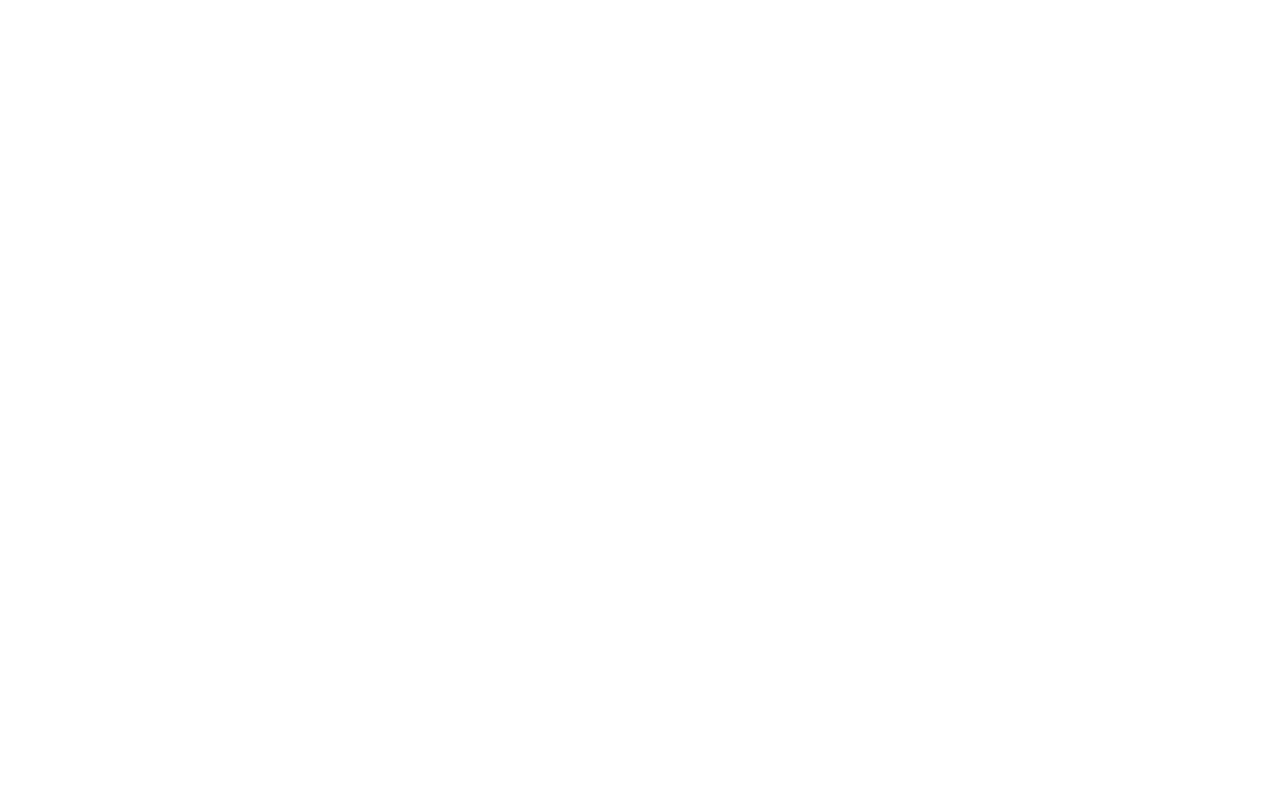
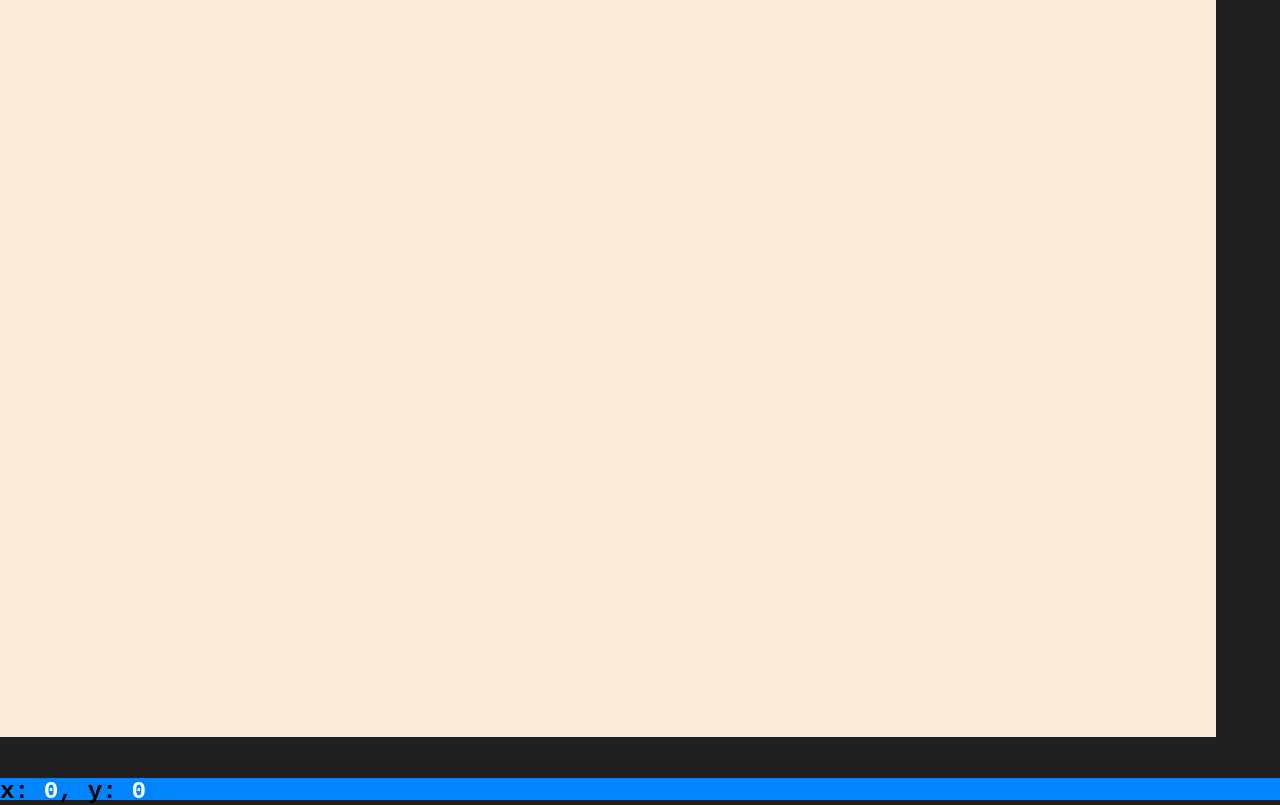
Before and after one commit to dka-raj/web-paint, a plain HTML site: page index.html in a window 1280 px wide. Drawn offline with Linux system fonts and the light colour scheme.

Commit message:
added backend & styles

```diff
--- /dev/null
+++ b/backend/events.js
@@ -0,0 +1 @@
+addEventListener("mousemove", userEvents.move)
--- /dev/null
+++ b/backend/functions.js
@@ -0,0 +1,8 @@
+const userEvents = {
+    move: function (e) {
+        if (e.srcElement === canvas) {
+            user.x = loc.x.innerText = e.offsetX
+            user.y = loc.y.innerText = e.offsetY
+        }
+    }
+}
--- /dev/null
+++ b/backend/main.js
@@ -0,0 +1,2 @@
+canvas.width = .95 * innerWidth
+canvas.height = (.95 * innerHeight) - barStatus.offsetHeight
--- /dev/null
+++ b/backend/values.js
@@ -0,0 +1,11 @@
+const canvas = document.querySelector(".paintingArea canvas"),
+    ctx = canvas.getContext("2d"),
+    barStatus = document.querySelector(".status.bar"),
+    user = {
+        x: 0,
+        y: 0
+    },
+    loc = {
+        x: document.querySelector(".status.bar .loc span.lX"),
+        y: document.querySelector(".status.bar .loc span.lY")
+    }
--- a/index.html
+++ b/index.html
@@ -4,9 +4,24 @@
     <meta charset="UTF-8">
     <meta http-equiv="X-UA-Compatible" content="IE=edge">
     <meta name="viewport" content="width=device-width, initial-scale=1.0">
+    <link rel="stylesheet" href="/styles/main.css">
+    <link rel="stylesheet" href="/styles/areaPainting.css">
+    <link rel="stylesheet" href="/styles/barStatus.css">
     <title>Web Paint</title>
 </head>
 <body>
-
+    <div class="paintingArea">
+        <canvas></canvas>
+    </div>
+    <div class="status bar">
+        <div class="loc">
+            x: <span class="lX">0</span>,
+            y: <span class="lY">0</span>
+        </div>
+    </div>
+    <script src="/backend/functions.js"></script>
+    <script defer src="/backend/values.js"></script>
+    <script defer src="/backend/main.js"></script>
+    <script defer src="/backend/events.js"></script>
 </body>
 </html>
--- /dev/null
+++ b/styles/areaPainting.css
@@ -0,0 +1,8 @@
+.paintingArea {
+  width: 100%;
+  height: calc(100% - var(--statusH));
+}
+
+.paintingArea canvas {
+  background-color: antiquewhite;
+}
--- /dev/null
+++ b/styles/barStatus.css
@@ -0,0 +1,18 @@
+.status.bar {
+  position: absolute;
+  width: 100%;
+  height: var(--statusH);
+  bottom: 0;
+  background-color: #0084ff;
+}
+
+.status.bar .loc {
+  font-family: monospace;
+  font-size: 1.875em;
+  font-weight: bold;
+  width: 250px;
+}
+
+.status.bar .loc span {
+  color: #fff;
+}
--- /dev/null
+++ b/styles/main.css
@@ -0,0 +1,8 @@
+body {
+  margin: 0;
+  background-color: #202020;
+  overflow: hidden;
+  height: 100vh;
+  width: 100vw;
+  --statusH: 22.5px;
+}
```
Also changed, not shown: 1 other file.
